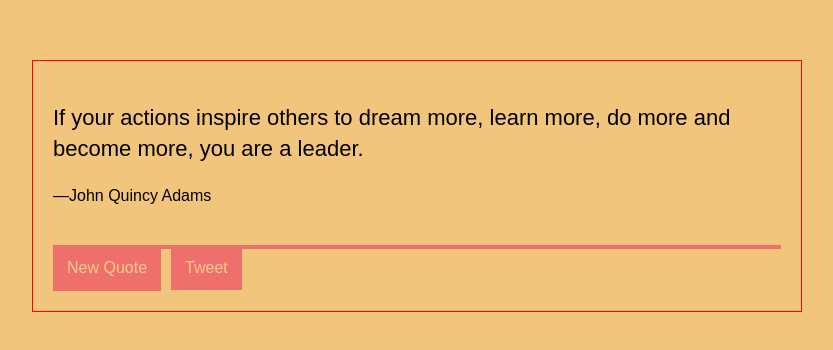
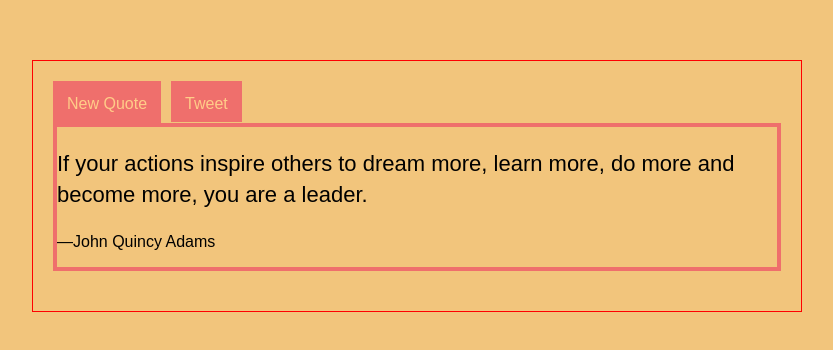
Before and after one commit to huokedu/react-random-quotes, a React (Create React App) app: page / in a window 1280 px wide. Shown: the part 214-564 px from the top of the page, without its empty margins (223-1056 px from the left). Built offline with nearby package versions, Linux system fonts and the light colour scheme.

Commit message:
Move controls above quote

```diff
--- a/src/App.css
+++ b/src/App.css
@@ -4,6 +4,5 @@
   outline: 1px solid red; /* remove line later */
   display: flex;
   flex-flow: column nowrap;
-  justify-content: space-between;
   padding: 20px;
 }
--- a/src/App.js
+++ b/src/App.js
@@ -36,11 +36,11 @@ class App extends Component {
 
     return (
       <div className="App">
-        <Quote quote={quote} from={from} />
         <Controls
           quote={quote}
           from={from}
           onNewQuoteClick={this.handleNewQuoteClick} />
+        <Quote quote={quote} from={from} />
       </div>
     );
   }
--- a/src/Controls.css
+++ b/src/Controls.css
@@ -1,11 +1,10 @@
 .Controls {
-  border-top: 4px solid #ef6f6c;
 }
 
 .Controls-btn {
   background-color: #ef6f6c;
   border: 4px solid #ef6f6c;
-  border-top: 0;
+  border-bottom: 0;
   color: #fc8;
   cursor: pointer;
   font-family: sans-serif;
--- a/src/Quote.css
+++ b/src/Quote.css
@@ -1,4 +1,5 @@
 .Quote {
+  border: 4px solid #ef6f6c;
   margin: 0;
 }
 
```
